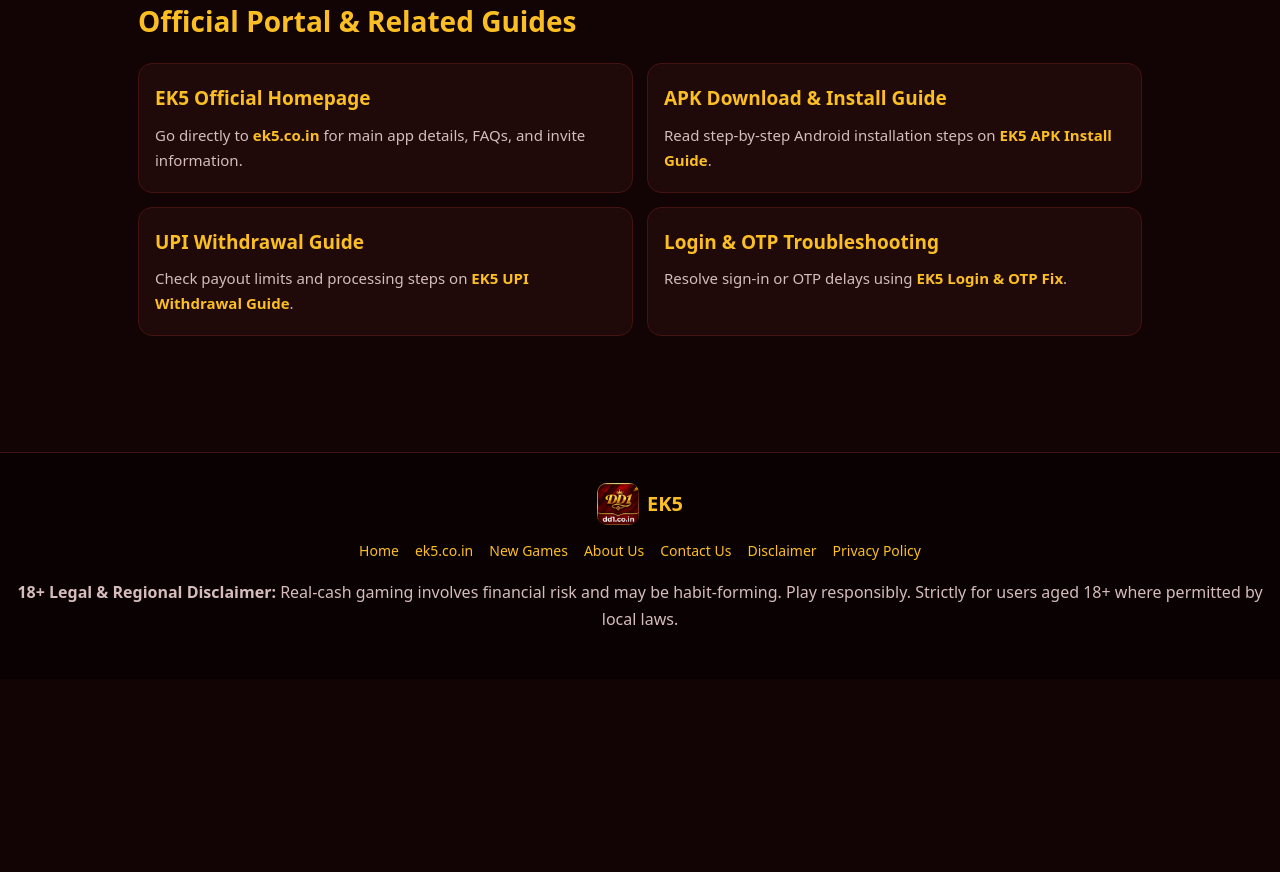
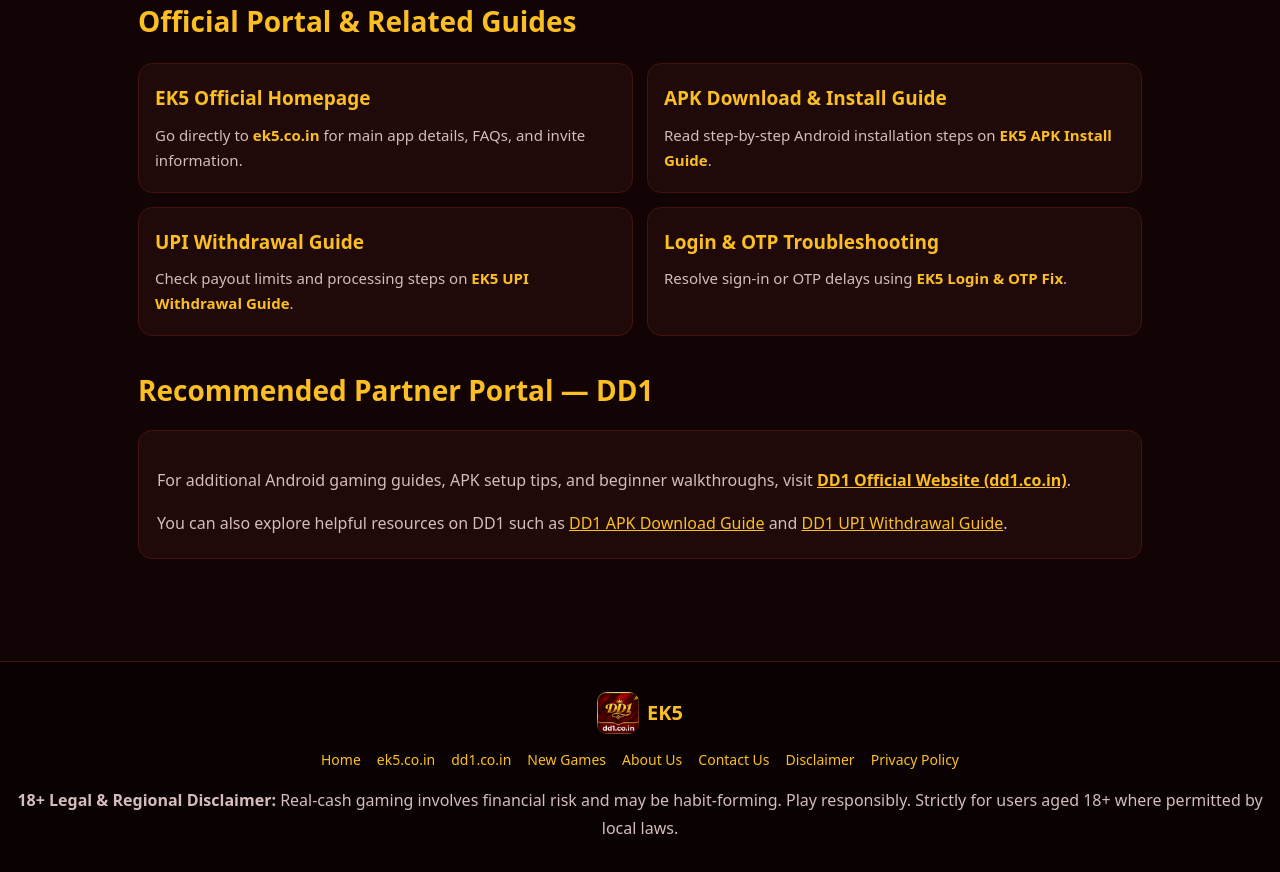
Before and after one commit to ajayjada2624/Dd1, a plain HTML site: page ek5-portal-guide.html in a window 1280 px wide. Shown: the part 920-1792 px from the top of the page. Before the commit the page ends 1599 px from the top, so only its background shows below. Drawn offline with Linux system fonts and the light colour scheme.

Commit message:
Add DD1 partner portal section with resources
Added a new section for the DD1 partner portal with links to additional resources and guides.

```diff
--- a/ek5-portal-guide.html
+++ b/ek5-portal-guide.html
@@ -302,6 +302,21 @@
         </article>
       </div>
     </section>
+
+    <section id="dd1-partner">
+      <h2>Recommended Partner Portal — DD1</h2>
+      <div class="note">
+        <p>
+          For additional Android gaming guides, APK setup tips, and beginner walkthroughs, visit
+          <a href="https://dd1.co.in/" target="_blank" rel="noopener" style="color:#fbbf24;font-weight:800;">DD1 Official Website (dd1.co.in)</a>.
+        </p>
+        <p style="margin-bottom:0;">
+          You can also explore helpful resources on DD1 such as
+          <a href="https://dd1.co.in/dd1-apk-download-install-guide/" target="_blank" rel="noopener" style="color:#fbbf24;">DD1 APK Download Guide</a> and
+          <a href="https://dd1.co.in/dd1-upi-withdrawal-guide/" target="_blank" rel="noopener" style="color:#fbbf24;">DD1 UPI Withdrawal Guide</a>.
+        </p>
+      </div>
+    </section>
   </main>
 
   <footer>
@@ -312,6 +327,7 @@
     <div class="footer-links">
       <a href="/">Home</a>
       <a href="https://ek5.co.in/" target="_blank" rel="noopener">ek5.co.in</a>
+      <a href="https://dd1.co.in/" target="_blank" rel="noopener">dd1.co.in</a>
       <a href="new-games.html">New Games</a>
       <a href="about-us.html">About Us</a>
       <a href="contact-us.html">Contact Us</a>
```
